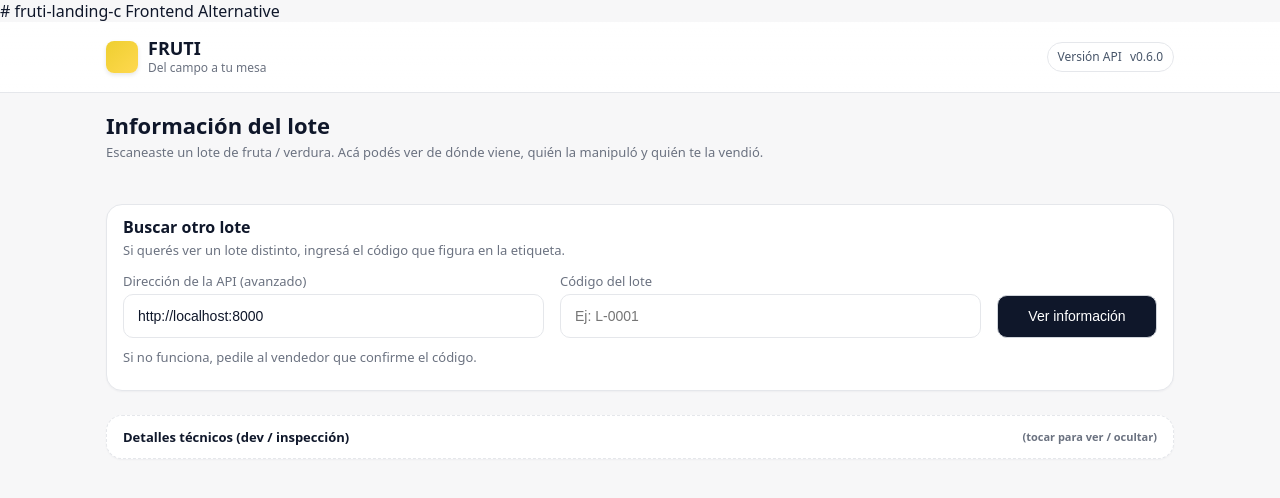
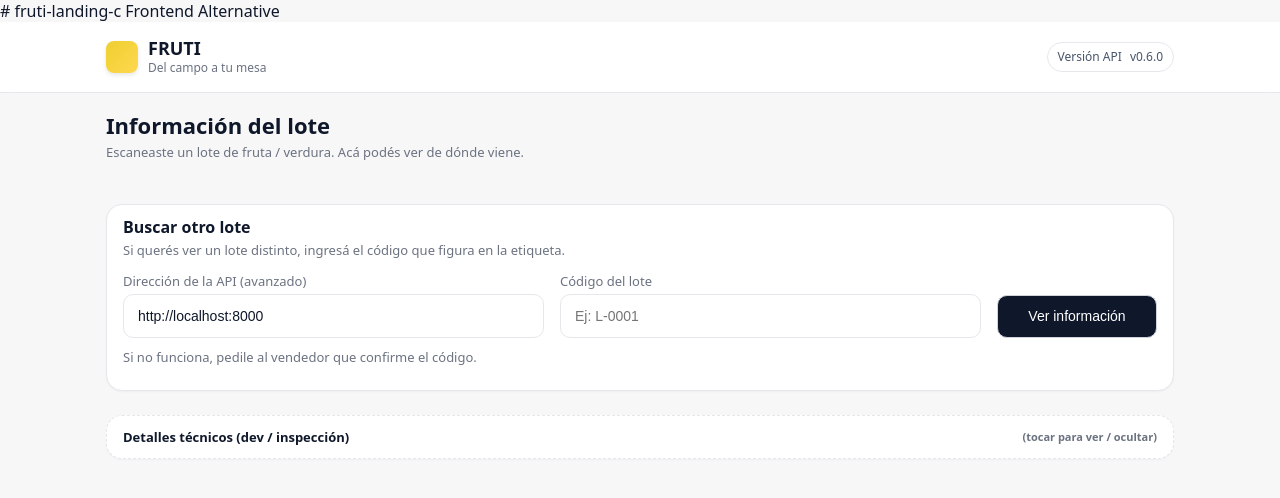
Before and after one commit to laspruebas/fruti-landing-c, a plain HTML site: page src/index.html in a window 1280 px wide. Drawn offline with Linux system fonts and the light colour scheme.

Commit message:
Update index.html

```diff
--- a/src/index.html
+++ b/src/index.html
@@ -395,8 +395,7 @@ Frontend Alternative
     -->
     <h1>Información del lote</h1>
     <p class="section-hint">
-      Escaneaste un lote de fruta / verdura. Acá podés ver de dónde viene,
-      quién la manipuló y quién te la vendió.
+      Escaneaste un lote de fruta / verdura. Acá podés ver de dónde viene.
     </p>
 
     <!-- STATUS / MENSAJES AL USUARIO -->
```
